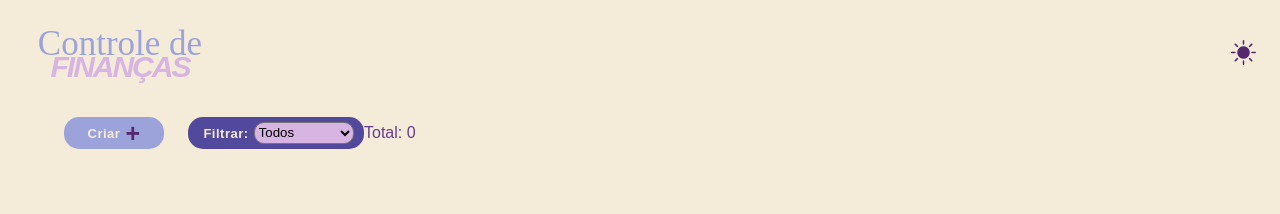
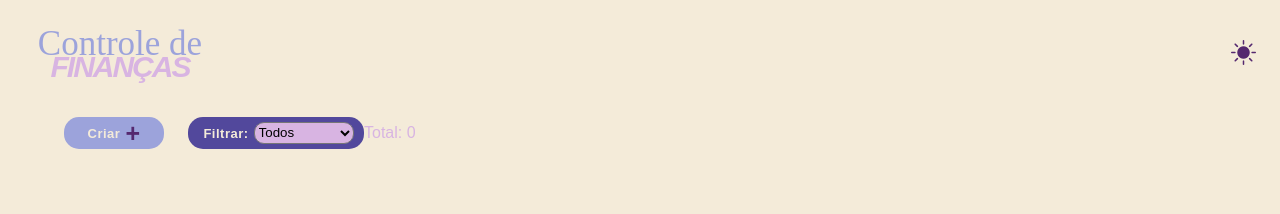
Before and after one commit to All4mn/Projeto-React-Gastos, a React (Vite) app: page / in a window 1280 px wide. Shown: the top 214 px of the page. Built offline with nearby package versions, Linux system fonts and the light colour scheme; a web font is replaced by a local one.

Commit message:
pequena mudança no css (suavização da troca de cor)

```diff
--- a/src/App.css
+++ b/src/App.css
@@ -32,10 +32,12 @@
 }
 
 .container-cor-escura{
+    transition: 0.5s;
     background-color: var(--cor-reyna);
 }
 
 .container-cor-clara{
+    transition: 0.5s;
     background-color: var(--cor-jett);
 }
 
@@ -146,3 +148,7 @@ i.bi.bi-brightness-high-fill::before{
     flex-direction: row;
     align-items: center;
 }
+
+.Total{
+    color: #d8b4e2;
+}
--- a/src/App.jsx
+++ b/src/App.jsx
@@ -76,7 +76,7 @@ function App() {
         <button className='botaoCriar botao' onClick={toggleCriarBox}>Criar <span>+</span></button>
         <Filtro filtrar={filtrar} setFiltrar={setFiltrar}/>
         <div>
-          <p>Total: {total()}</p>
+          <p className='Total'>Total: {total()}</p>
         </div>
         {/* colocar aq o câmbio API */}
         </div>
```
